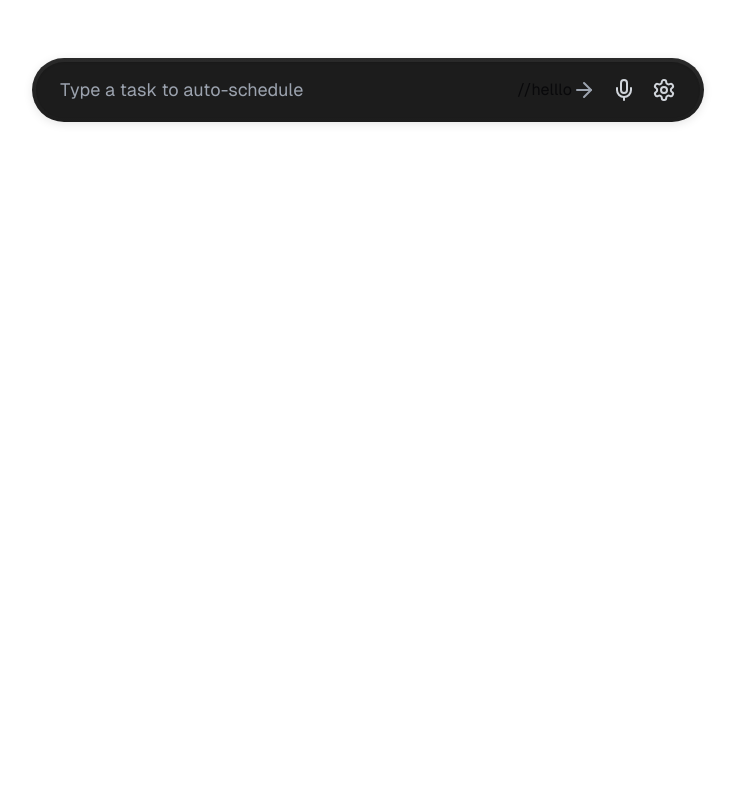
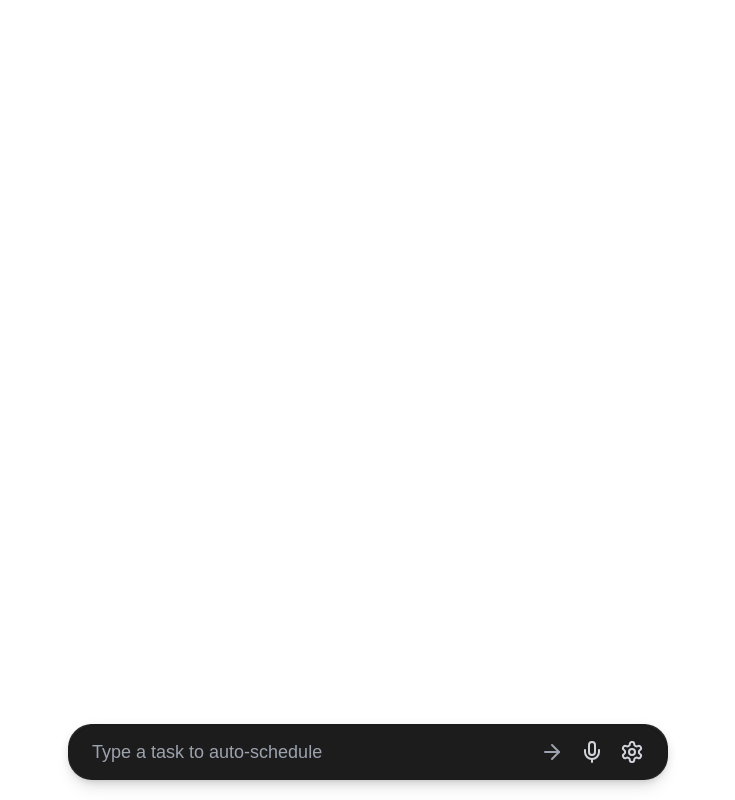
Before and after one commit to Sloosmore/calhacks11, a Next.js app in the folder sundial/: page / in a window 1280 px wide. Shown: the whole page, without its empty margins (272-1007 px from the left). Built offline with nearby package versions, Linux system fonts and the light colour scheme.

Commit message:
chat interface

```diff
--- a/sundial/next.config.mjs
+++ b/sundial/next.config.mjs
@@ -1,4 +1,6 @@
 /** @type {import('next').NextConfig} */
-const nextConfig = {};
+const nextConfig = {
+  reactStrictMode: false,
+};
 
 export default nextConfig;
--- a/sundial/package.json
+++ b/sundial/package.json
@@ -9,6 +9,9 @@
     "lint": "next lint"
   },
   "dependencies": {
+    "@supabase/auth-ui-react": "^0.4.7",
+    "@supabase/auth-ui-shared": "^0.1.8",
+    "@supabase/supabase-js": "^2.45.6",
     "class-variance-authority": "^0.7.0",
     "clsx": "^2.1.1",
     "lucide-react": "^0.453.0",
--- /dev/null
+++ b/sundial/src/app/conponents/ChatInput.jsx
@@ -0,0 +1,84 @@
+"use client";
+import { Mic, Settings, ArrowRight, X } from "lucide-react";
+import { useState } from "react";
+import { useChatHistory } from "../context/ChatHistory";
+
+export default function ChatInput({ className = "" }) {
+  const [isFocused, setIsFocused] = useState(false);
+  const [inputValue, setInputValue] = useState("");
+  const [isInterfaceOpen, setIsInterfaceOpen] = useState(false);
+  const { chatHistory, addMessage } = useChatHistory();
+
+  const handleSubmit = async (e) => {
+    e.preventDefault();
+    if (inputValue.trim()) {
+      // Add user message to chat history
+      addMessage({ isUser: true, content: inputValue.trim() });
+      setInputValue("");
+      setIsInterfaceOpen(true);
+
+      try {
+        // Simulate sending the message to your backend
+        const response = await sendMessageToBackend(inputValue.trim());
+
+        // Add AI response to chat history
+        addMessage({ isUser: false, content: response });
+      } catch (error) {
+        console.error("Error sending message:", error);
+        // Optionally add an error message to the chat history
+        addMessage({
+          isUser: false,
+          content: "Sorry, I encountered an error. Please try again.",
+        });
+      }
+    }
+  };
+  return (
+    <div
+      className={`flex items-center bg-gradient-to-b from-[#2A2A2A] to-[#1C1C1C] rounded-full shadow-[0_2px_10px_rgba(0,0,0,0.1)] w-full max-w-2xl mx-auto sm:min-w-[600px] ${className}`}
+    >
+      <form onSubmit={handleSubmit} className="w-full">
+        <div
+          className={`flex items-center flex-grow bg-[#1C1C1C] rounded-full h-14 px-6 transition-shadow duration-300 ${
+            isFocused
+              ? "shadow-[inset_0_1px_3px_rgba(0,0,0,0.2)]"
+              : "shadow-[inset_0_1px_2px_rgba(0,0,0,0.1)]"
+          }`}
+        >
+          <input
+            type="text"
+            placeholder="Type a task to auto-schedule"
+            className="flex-grow bg-transparent text-white placeholder-gray-400 text-lg focus:outline-none"
+            aria-label="Type a task to auto-schedule"
+            onFocus={() => setIsFocused(true)}
+            onBlur={() => setIsFocused(false)}
+            value={inputValue}
+            onChange={(e) => setInputValue(e.target.value)}
+          />
+          <div className="flex items-center space-x-4">
+            <button type="submit" aria-label="Send message">
+              <ArrowRight
+                className="text-gray-400 w-6 h-6 hover:text-white transition-colors"
+                aria-hidden="true"
+              />
+            </button>
+            <button
+              type="button"
+              className="text-gray-300 hover:text-white transition-colors"
+              aria-label="Voice input"
+            >
+              <Mic className="w-6 h-6" />
+            </button>
+            <button
+              type="button"
+              className="text-gray-300 hover:text-white transition-colors"
+              aria-label="Settings"
+            >
+              <Settings className="w-6 h-6" />
+            </button>
+          </div>
+        </div>
+      </form>
+    </div>
+  );
+}
--- /dev/null
+++ b/sundial/src/app/conponents/ChatMain.jsx
@@ -0,0 +1,58 @@
+"use client";
+import { Mic, Settings, ArrowRight, X } from "lucide-react";
+import { useState } from "react";
+import { useChatHistory } from "../context/ChatHistory";
+import ChatInput from "./ChatInput";
+
+export default function DynamicIsland() {
+  const [inputValue, setInputValue] = useState("");
+  const [isFocused, setIsFocused] = useState(false);
+  const { chatHistory, addMessage, clearHistory } = useChatHistory();
+
+  return (
+    <div className="bg-[#2A2A2A] flex flex-col text-white rounded-3xl flex shadow-lg mb-5 mx-auto">
+      {Array.isArray(chatHistory) && chatHistory.length > 0 && (
+        <div className="p-4">
+          <div className="flex justify-between items-center mb-6">
+            <h2 className="text-xl font-semibold">
+              Find times for a{" "}
+              <span className="text-[#7DD3FC]">meeting with Brandon</span>{" "}
+              tomorrow
+            </h2>
+            <button
+              className="text-gray-400 hover:text-white transition-colors"
+              onClick={clearHistory}
+            >
+              <X className="w-6 h-6" />
+            </button>
+          </div>
+          <div className="space-y-4 mb-6">
+            {chatHistory.map((message, index) => (
+              <div
+                key={index}
+                className={`flex items-start space-x-3 ${
+                  message.isUser ? "justify-end" : ""
+                }`}
+              >
+                {!message.isUser && (
+                  <div className="w-10 h-10 rounded-full bg-[#1E40AF] flex-shrink-0" />
+                )}
+                <div
+                  className={`${
+                    message.isUser ? "bg-[#7DD3FC] text-black" : "bg-[#3F3F3F]"
+                  } rounded-2xl p-3 max-w-[80%]`}
+                >
+                  <p>{message.content}</p>
+                </div>
+                {message.isUser && (
+                  <div className="w-10 h-10 rounded-full bg-gray-300 flex-shrink-0" />
+                )}
+              </div>
+            ))}
+          </div>
+        </div>
+      )}
+      <ChatInput />
+    </div>
+  );
+}
--- a/sundial/src/app/conponents/example.jsx
+++ /dev/null
@@ -1,46 +0,0 @@
-"use client";
-
-import { Mic, Settings, ArrowRight } from "lucide-react";
-import { useState } from "react";
-
-export default function Component() {
-  const [isFocused, setIsFocused] = useState(false);
-
-  return (
-    <div className="flex items-center bg-gradient-to-b from-[#2A2A2A] to-[#1C1C1C] rounded-full h-16 shadow-[0_2px_10px_rgba(0,0,0,0.1)] w-full max-w-2xl mx-auto p-1">
-      <div
-        className={`flex items-center flex-grow bg-[#1C1C1C] rounded-full h-14 px-6 transition-shadow duration-300 ${
-          isFocused
-            ? "shadow-[inset_0_1px_3px_rgba(0,0,0,0.2)]"
-            : "shadow-[inset_0_1px_2px_rgba(0,0,0,0.1)]"
-        }`}
-      >
-        <input
-          type="text"
-          placeholder="Type a task to auto-schedule"
-          className="flex-grow bg-transparent text-white placeholder-gray-400 text-lg focus:outline-none"
-          aria-label="Type a task to auto-schedule"
-          onFocus={() => setIsFocused(true)}
-          onBlur={() => setIsFocused(false)}
-        />
-
-        //helllo
-        <div className="flex items-center space-x-4">
-          <ArrowRight className="text-gray-400 w-6 h-6" aria-hidden="true" />
-          <button
-            className="text-gray-300 hover:text-white transition-colors"
-            aria-label="Voice input"
-          >
-            <Mic className="w-6 h-6" />
-          </button>
-          <button
-            className="text-gray-300 hover:text-white transition-colors"
-            aria-label="Settings"
-          >
-            <Settings className="w-6 h-6" />
-          </button>
-        </div>
-      </div>
-    </div>
-  );
-}
--- /dev/null
+++ b/sundial/src/app/context/ChatHistory.jsx
@@ -0,0 +1,28 @@
+"use client";
+import React, { createContext, useState, useContext } from "react";
+
+const ChatHistoryContext = createContext();
+
+export function ChatHistoryProvider({ children }) {
+  const [chatHistory, setChatHistory] = useState([]);
+
+  const addMessage = (message) => {
+    setChatHistory((prevHistory) => [...prevHistory, message]);
+  };
+
+  const clearHistory = () => {
+    setChatHistory([]);
+  };
+
+  return (
+    <ChatHistoryContext.Provider
+      value={{ chatHistory, addMessage, clearHistory }}
+    >
+      {children}
+    </ChatHistoryContext.Provider>
+  );
+}
+
+export function useChatHistory() {
+  return useContext(ChatHistoryContext);
+}
--- a/sundial/src/app/layout.js
+++ b/sundial/src/app/layout.js
@@ -1,5 +1,6 @@
 import localFont from "next/font/local";
 import "./globals.css";
+import { ChatHistoryProvider } from "./context/ChatHistory";
 
 const geistSans = localFont({
   src: "./fonts/GeistVF.woff",
@@ -23,7 +24,7 @@ export default function RootLayout({ children }) {
       <body
         className={`${geistSans.variable} ${geistMono.variable} antialiased`}
       >
-        {children}
+        <ChatHistoryProvider>{children}</ChatHistoryProvider>{" "}
       </body>
     </html>
   );
--- a/sundial/src/app/page.js
+++ b/sundial/src/app/page.js
@@ -1,10 +1,11 @@
-import Image from "next/image";
-import Component from "./conponents/example";
+import DynamicIsland from "./conponents/ChatMain";
 
 export default function Home() {
   return (
-    <div className="grid grid-rows-[20px_1fr_20px] items-center justify-items-center min-h-screen p-8 pb-20 gap-16 sm:p-20 font-[family-name:var(--font-geist-sans)]">
-      <Component />
+    <div className="w-screen h-screen flex flex-col">
+      <div className="flex-grow">{/* Main content goes here */}</div>
+
+      <DynamicIsland className="h-14" />
     </div>
   );
 }
```
Also changed, not shown: sundial/src/lib/supabaseClient.js (added, +8 -0 lines), 1 other file (tests, documents, lock files or other folders).
